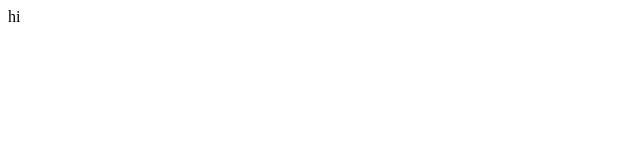
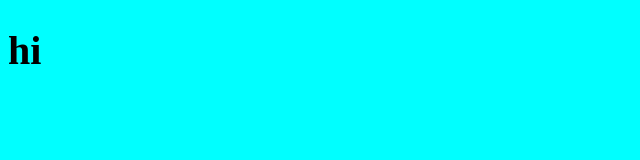
Before and after one commit to Kameela-website/portfolio, a plain HTML site: page index.html in a window 1280 px wide. Shown: the whole page, without its empty margins (0-640 px from the left). Drawn offline with Linux system fonts and the light colour scheme.

Commit message:
added style

```diff
--- a/index.html
+++ b/index.html
@@ -5,8 +5,9 @@
     <meta http-equiv="X-UA-Compatible" content="IE=edge">
     <meta name="viewport" content="width=device-width, initial-scale=1.0">
     <title>Document</title>
+    <link rel="stylesheet" href="main.css">
 </head>
 <body>
-    hi
+    <h1>hi</h1>
 </body>
 </html>
--- a/main.css
+++ b/main.css
@@ -0,0 +1,4 @@
+body{
+    font-size: 20px;
+    background-color: aqua;
+}
```
